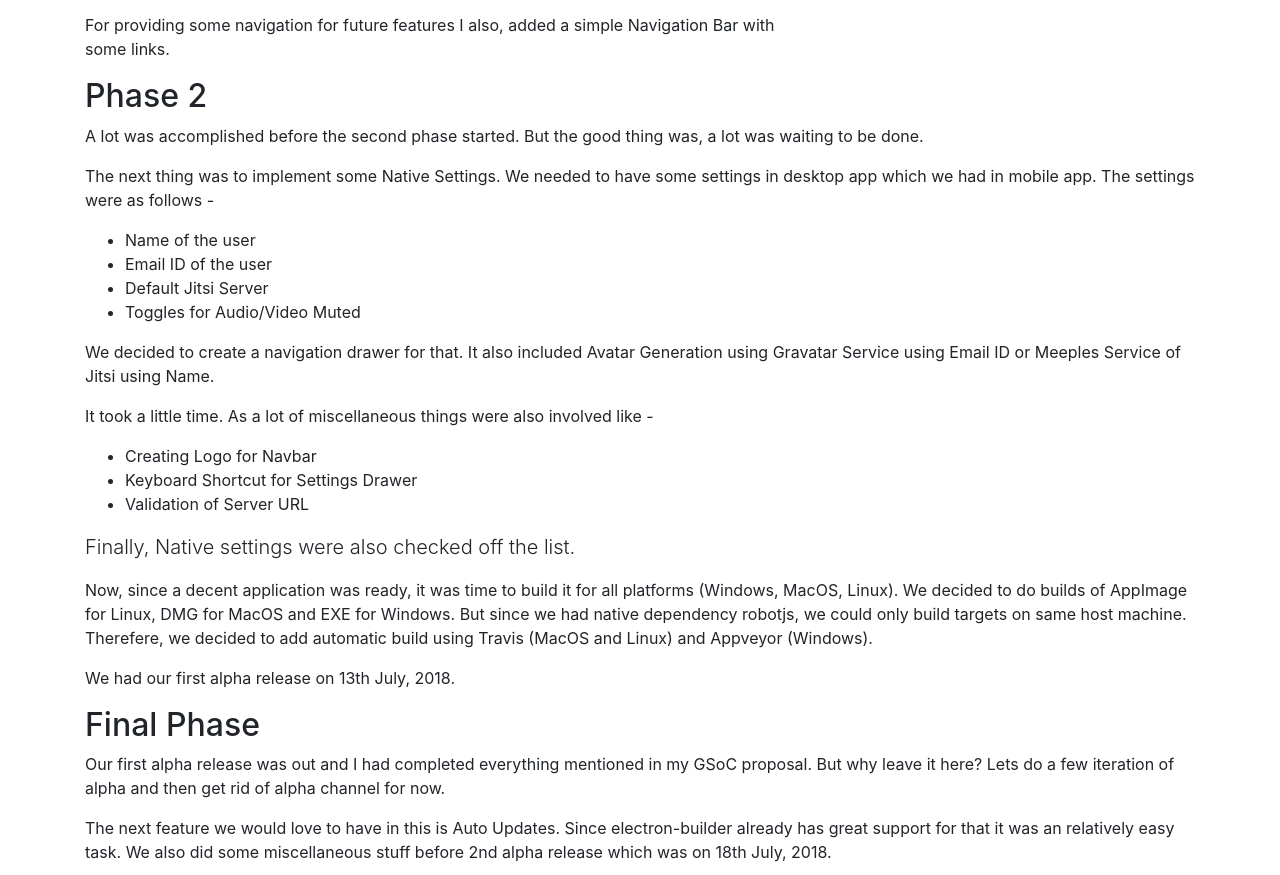
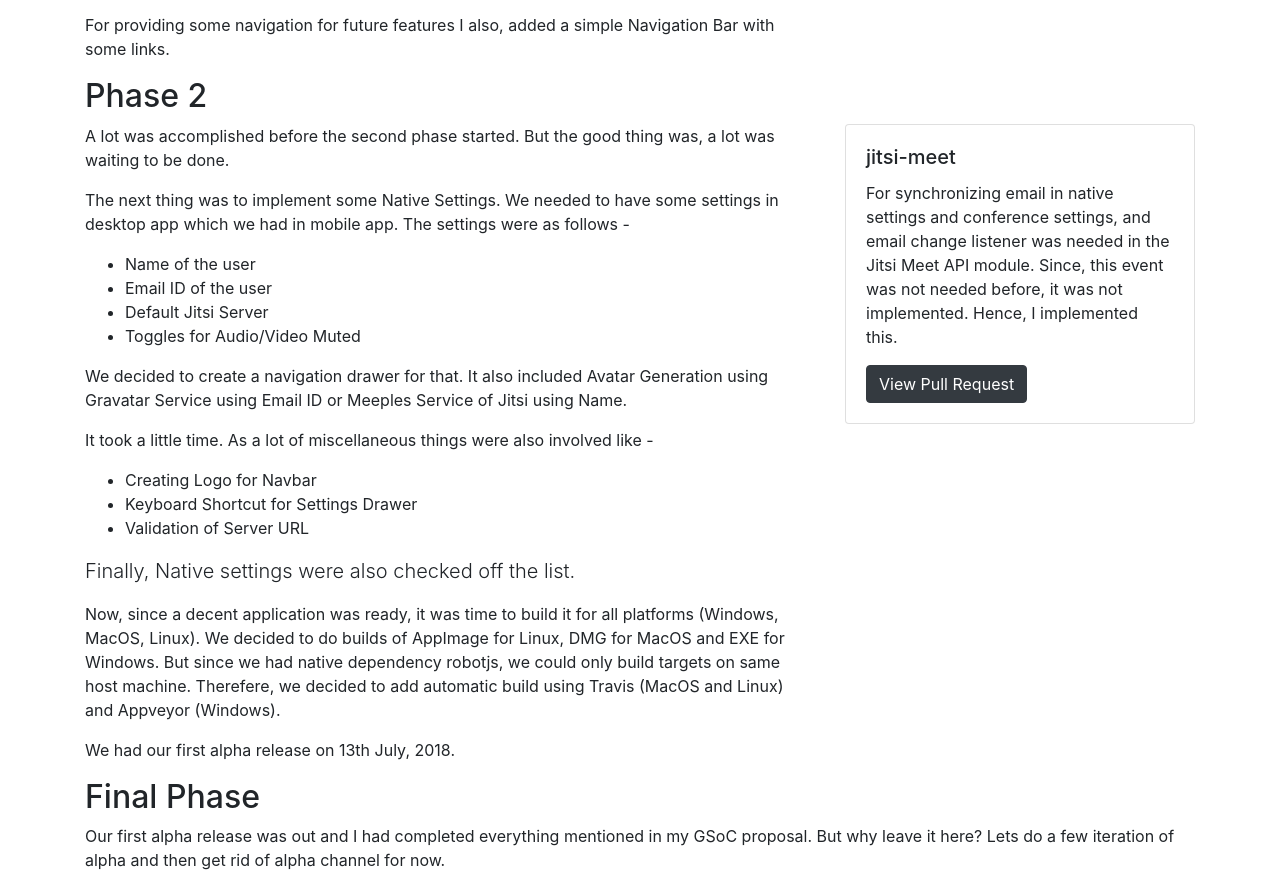
Before and after one commit to akshitkrnagpal/jitsi-gsoc-2018, a Gatsby site: page / in a window 1280 px wide. Shown: the part 1029-1904 px from the top of the page. Built offline with nearby package versions, Linux system fonts and the light colour scheme; Gatsby itself is replaced by a stand-in of ours.

Commit message:
Added jitsi-meet email change PR info

```diff
--- /dev/null
+++ b/src/components/EmailChangePR.js
@@ -0,0 +1,37 @@
+import React, { Component } from 'react';
+import {
+    Card,
+    CardBody,
+    CardText,
+    CardTitle
+} from 'reactstrap';
+
+import { EmailChangePRLink } from '../config';
+
+class EmailChangePR extends Component {
+    render() {
+        return (
+            <Card>
+                <CardBody>
+                    <CardTitle>jitsi-meet</CardTitle>
+                    <CardText>
+                        For synchronizing email in native settings and
+                        conference settings, and email change listener
+                        was needed in the Jitsi Meet API module. Since,
+                        this event was not needed before, it was not
+                        implemented. Hence, I implemented this.
+                    </CardText>
+                    <a
+                        className = 'btn btn-dark'
+                        href = { EmailChangePRLink }
+                        rel='noopener noreferrer'
+                        target = '_blank' >
+                        View Pull Request
+                    </a>
+                </CardBody>
+            </Card>
+        );
+    }
+}
+
+export default EmailChangePR;
--- a/src/components/index.js
+++ b/src/components/index.js
@@ -1 +1,2 @@
+export { default as EmailChangePR } from './EmailChangePR';
 export { default as ShareableConfigPR } from './ShareableConfigPR';
--- a/src/config/index.js
+++ b/src/config/index.js
@@ -1 +1,2 @@
+export const EmailChangePRLink = 'https://github.com/jitsi/jitsi-meet/pull/3151';
 export const ShareableConfigPRLink = 'https://github.com/jitsi/eslint-config-jitsi/pull/4';
--- a/src/sections/Phase2.js
+++ b/src/sections/Phase2.js
@@ -1,11 +1,17 @@
 import React, { Component } from 'react';
-import { Container } from 'reactstrap';
+import { Col, Container, Row } from 'reactstrap';
+
+import { EmailChangePR } from '../components';
 
 class Phase2 extends Component {
     render() {
         return(
             <Container>
+                <div className = 'page-header'>
                     <h2>Phase 2</h2>
+                </div>
+                <Row>
+                    <Col sm = '8'>
                         <p>
                             A lot was accomplished before the second phase started.
                             But the good thing was, a lot was waiting to be done.
@@ -51,6 +57,11 @@
                         <p>
                             We had our first alpha release on 13th July, 2018.
                         </p>
+                    </Col>
+                    <Col sm = '4'>
+                        <EmailChangePR />
+                    </Col>
+                </Row>
             </Container>
         );
     }
```
Lines whose indentation alone changed are shown as unchanged.
